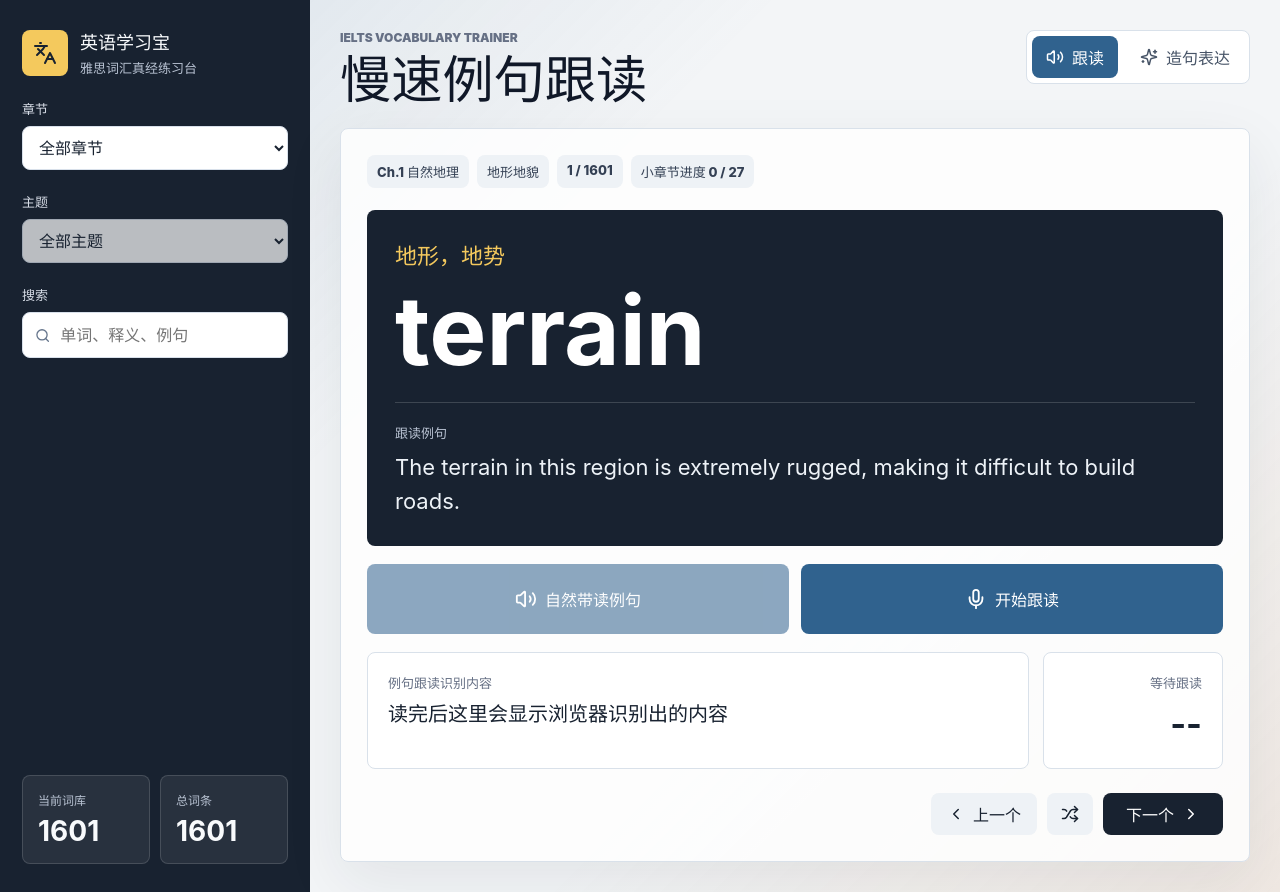
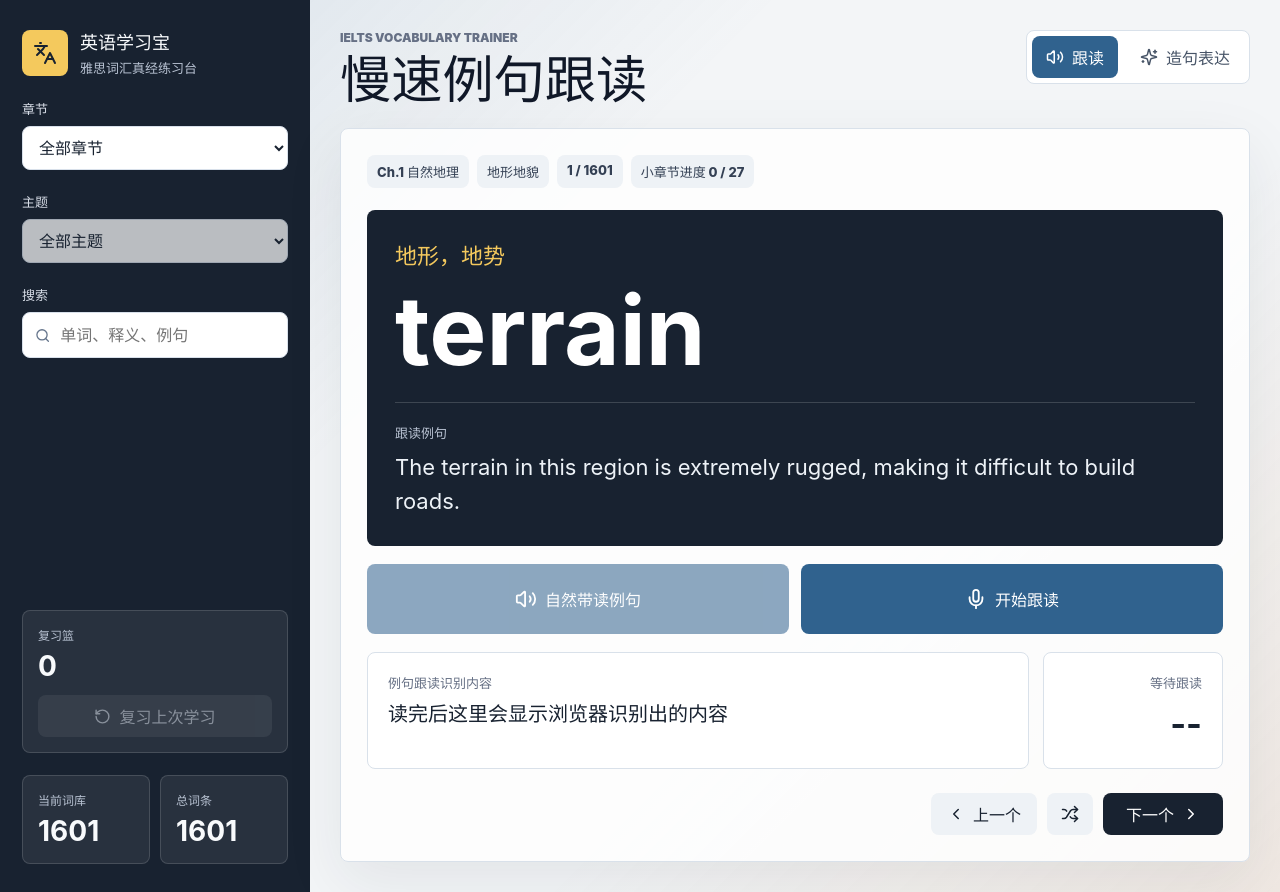
Before and after one commit to johnirving6666sgp/english-bao, a React (Vite) app: page / in a window 1280 px wide. Built offline with nearby package versions, Linux system fonts and the light colour scheme.

Commit message:
Add recent study review mode

```diff
--- a/src/main.jsx
+++ b/src/main.jsx
@@ -6,6 +6,7 @@ import {
   Languages,
   Mic,
   MicOff,
+  RotateCcw,
   Search,
   Shuffle,
   Sparkles,
@@ -16,6 +17,8 @@ import { vocabChapters } from './vocabData';
 import './styles.css';
 
 const SpeechRecognition = window.SpeechRecognition || window.webkitSpeechRecognition || null;
+const REVIEW_STORAGE_KEY = 'english-bao-recent-study-v1';
+const MAX_REVIEW_ITEMS = 80;
 
 const normalize = (value) =>
   value
@@ -76,12 +79,28 @@ const getChineseExample = (entry) =>
   generatedExampleTranslations[entry.example] ||
   `请用英文表达一个包含“${entry.meaning}”含义的句子，并尽量使用核心表达“${entry.term}”。`;
 
+const loadReviewIds = () => {
+  try {
+    const saved = localStorage.getItem(REVIEW_STORAGE_KEY);
+    const parsed = saved ? JSON.parse(saved) : [];
+    return Array.isArray(parsed) ? parsed.filter((id) => typeof id === 'string') : [];
+  } catch {
+    return [];
+  }
+};
+
+const saveReviewIds = (ids) => {
+  localStorage.setItem(REVIEW_STORAGE_KEY, JSON.stringify(ids.slice(0, MAX_REVIEW_ITEMS)));
+};
+
 function App() {
   const allEntries = useMemo(() => flattenEntries(vocabChapters), []);
   const [chapterId, setChapterId] = useState('all');
   const [sectionTitle, setSectionTitle] = useState('all');
   const [query, setQuery] = useState('');
   const [mode, setMode] = useState('repeat');
+  const [reviewIds, setReviewIds] = useState(loadReviewIds);
+  const [reviewActive, setReviewActive] = useState(false);
   const [index, setIndex] = useState(0);
   const [englishExpression, setEnglishExpression] = useState('');
   const [submitted, setSubmitted] = useState(false);
@@ -99,6 +118,12 @@ function App() {
   const sections = selectedChapter?.sections ?? [];
 
   const filteredEntries = useMemo(() => {
+    if (reviewActive) {
+      const reviewSet = new Set(reviewIds);
+      const reviewEntries = allEntries.filter((entry) => reviewSet.has(entry.id));
+      return reviewEntries.length ? reviewEntries : allEntries;
+    }
+
     const keyword = normalize(query);
     const list = allEntries.filter((entry) => {
       const inChapter = chapterId === 'all' || entry.chapterId === chapterId;
@@ -108,7 +133,7 @@ function App() {
       return inChapter && inSection && inSearch;
     });
     return list.length ? list : allEntries;
-  }, [allEntries, chapterId, query, sectionTitle]);
+  }, [allEntries, chapterId, query, reviewActive, reviewIds, sectionTitle]);
 
   const current = filteredEntries[index % filteredEntries.length];
   const sectionEntries = useMemo(
@@ -127,7 +152,7 @@ function App() {
     setIndex(0);
     resetCardState();
     setSectionResult(null);
-  }, [chapterId, sectionTitle, query, mode]);
+  }, [chapterId, sectionTitle, query, mode, reviewActive]);
 
   useEffect(() => {
     const syncVoices = () => setVoiceReady(window.speechSynthesis.getVoices().length > 0);
@@ -143,6 +168,14 @@ function App() {
     setSpeechScore(null);
     setSpeechStatus('');
   }
+
+  const rememberStudy = (entry) => {
+    setReviewIds((previous) => {
+      const next = [entry.id, ...previous.filter((id) => id !== entry.id)].slice(0, MAX_REVIEW_ITEMS);
+      saveReviewIds(next);
+      return next;
+    });
+  };
 
   const pickEnglishVoice = (voices) =>
     voices.find((voice) => voice.lang === 'en-US' && /Ava|Samantha|Nicky|Allison|Susan|Zoe|Alex/i.test(voice.name)) ||
@@ -220,6 +253,7 @@ function App() {
   };
 
   const recordScore = (entryScore) => {
+    rememberStudy(current);
     const currentSectionScores = scores[sectionKey] ?? {};
     const nextSectionScores = { ...currentSectionScores, [current.id]: entryScore };
     setScores((previous) => ({
@@ -322,6 +356,22 @@ function App() {
     recordScore(expressionScore);
   };
 
+  const startReview = () => {
+    if (!reviewIds.length) return;
+    setReviewActive(true);
+    setQuery('');
+    setIndex(0);
+    resetCardState();
+    setSectionResult(null);
+  };
+
+  const stopReview = () => {
+    setReviewActive(false);
+    setIndex(0);
+    resetCardState();
+    setSectionResult(null);
+  };
+
   return (
     <main className="app-shell">
       <aside className="study-panel">
@@ -340,6 +390,7 @@ function App() {
           <select
             id="chapter"
             value={chapterId}
+            disabled={reviewActive}
             onChange={(event) => {
               setChapterId(event.target.value);
               setSectionTitle('all');
@@ -360,7 +411,7 @@ function App() {
             id="section"
             value={sectionTitle}
             onChange={(event) => setSectionTitle(event.target.value)}
-            disabled={!selectedChapter}
+            disabled={!selectedChapter || reviewActive}
           >
             <option value="all">全部主题</option>
             {sections.map((section) => (
@@ -379,10 +430,29 @@ function App() {
               id="search"
               value={query}
               placeholder="单词、释义、例句"
+              disabled={reviewActive}
               onChange={(event) => setQuery(event.target.value)}
             />
           </div>
         </div>
+
+        <section className="review-box">
+          <div>
+            <span>复习篮</span>
+            <strong>{reviewIds.length}</strong>
+          </div>
+          {reviewActive ? (
+            <button className="review-button" onClick={stopReview}>
+              <ChevronLeft size={17} />
+              返回词库
+            </button>
+          ) : (
+            <button className="review-button" onClick={startReview} disabled={!reviewIds.length}>
+              <RotateCcw size={17} />
+              复习上次学习
+            </button>
+          )}
+        </section>
 
         <div className="stats">
           <div>
@@ -399,7 +469,9 @@ function App() {
       <section className="workspace">
         <header className="topbar">
           <div>
-            <p className="eyebrow">IELTS Vocabulary Trainer</p>
+            <p className="eyebrow">
+              {reviewActive ? 'Review Mode' : 'IELTS Vocabulary Trainer'}
+            </p>
             <h1>{mode === 'repeat' ? '慢速例句跟读' : '看中文例句，复写英文表达'}</h1>
           </div>
           <div className="mode-tabs" role="tablist" aria-label="练习模式">
@@ -417,6 +489,7 @@ function App() {
         <section className="practice-card">
           {sectionResult && <SectionResult result={sectionResult} onClose={() => setSectionResult(null)} />}
           <div className="card-meta">
+            {reviewActive && <span>复习上次学习</span>}
             <span>{current.chapterTitle}</span>
             <span>{current.sectionTitle}</span>
             <span>
--- a/src/styles.css
+++ b/src/styles.css
@@ -81,6 +81,7 @@ button:disabled {
 .brand strong,
 .brand span,
 .field label,
+.review-box span,
 .stats span,
 .card-meta span,
 .example span,
@@ -127,6 +128,12 @@ select {
   color: #182230;
 }
 
+select:disabled,
+input:disabled {
+  cursor: not-allowed;
+  opacity: 0.7;
+}
+
 .search-box {
   display: flex;
   align-items: center;
@@ -149,9 +156,9 @@ select {
   display: grid;
   grid-template-columns: 1fr 1fr;
   gap: 10px;
-  margin-top: auto;
 }
 
+.review-box,
 .stats div {
   padding: 15px;
   border: 1px solid rgba(255, 255, 255, 0.14);
@@ -159,11 +166,38 @@ select {
   background: rgba(255, 255, 255, 0.07);
 }
 
+.review-box {
+  display: grid;
+  gap: 12px;
+  margin-top: auto;
+}
+
+.review-button {
+  display: inline-flex;
+  align-items: center;
+  justify-content: center;
+  gap: 8px;
+  width: 100%;
+  min-height: 42px;
+  border: 0;
+  border-radius: 8px;
+  color: #182230;
+  background: #f4c95d;
+  font-weight: 900;
+}
+
+.review-button:disabled {
+  color: #d8dee8;
+  background: rgba(255, 255, 255, 0.12);
+}
+
+.review-box span,
 .stats span {
   color: #b8c2d2;
   font-size: 12px;
 }
 
+.review-box strong,
 .stats strong {
   display: block;
   margin-top: 6px;
```
